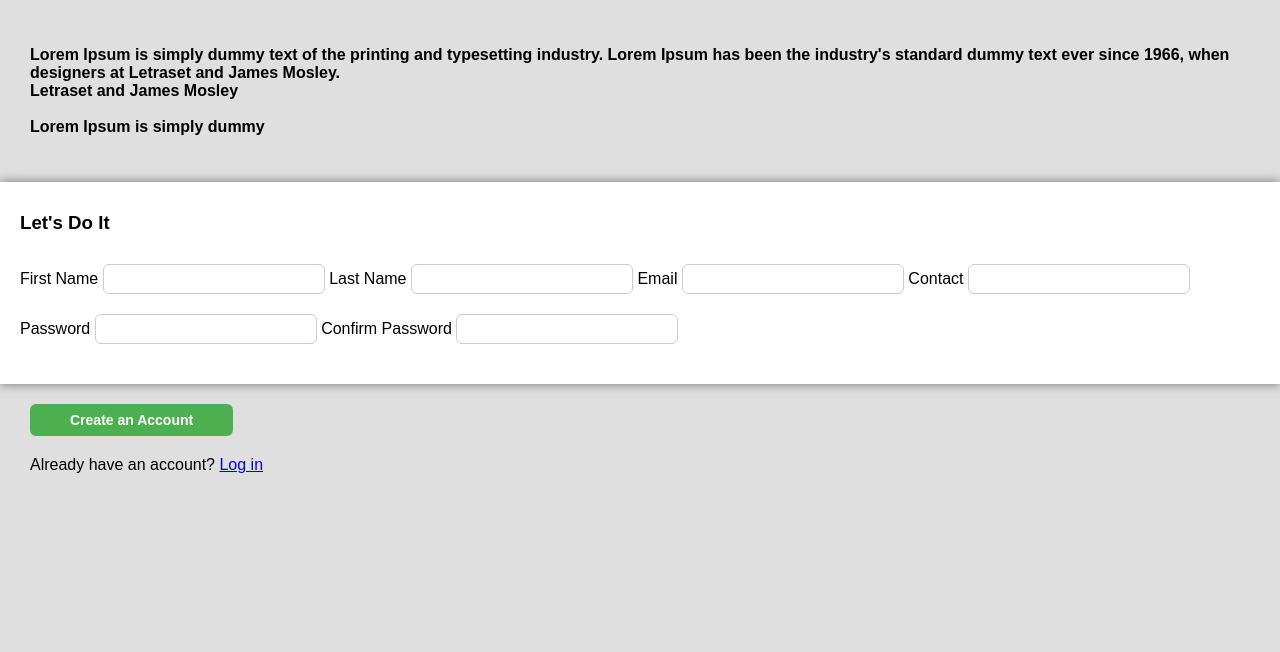
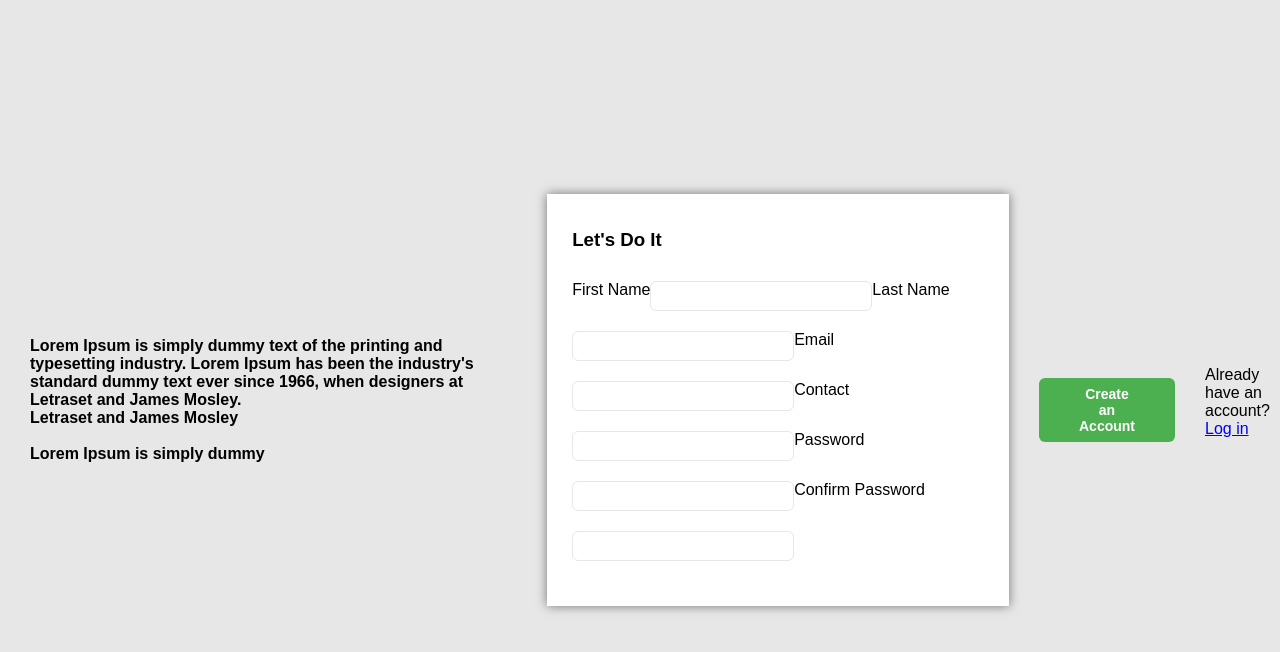
Before and after one commit to tamoreo/sign-up-form, a plain HTML site: page index.html in a window 1280 px wide. Drawn offline with Linux system fonts and the light colour scheme.

Commit message:
Edit index.html and styles.css

```diff
--- a/index.html
+++ b/index.html
@@ -11,7 +11,8 @@
 
     <div class="form-container">
       <form action="#" method="POST">
-      <h3>Let's Do It</h3>
+        <h3>Let's Do It</h3>
+        <div class="user-info">
       <label for="fname">First Name</label>
       <input type="text" id="fname" name="fname" required />
       <label for="lname">Last Name</label>
@@ -24,7 +25,7 @@
       <input type="password" id="password" name="password" required/>
       <label for="confirm-password">Confirm Password</label>
       <input type="password" id="confirm-password" name="confirm-password" required/>
-    </div>
+    </div></div>
     <button type="submit">Create an Account</button>
     </form>
     <p class="login-link">Already have an account? <a href="#">Log in</a></p>
--- a/styles.css
+++ b/styles.css
@@ -1,7 +1,10 @@
 body {
+  display: flex;
+  height: 100vh;
   margin: 0;
-  font-family: Arial, sans-serif;
-  background-color: rgb(223, 223, 223);
+  font-family: "Poppins", sans-serif;
+  background-color: #e7e7e7;
+  align-items: center;
 }
 h3 {
   margin-top: 10px;
@@ -16,7 +19,12 @@ h3 {
 .form-container {
   background-color: #fff;
   box-shadow: 0 0 10px rgba(0, 0, 0, 0.5);
-  padding: 20px;
+  padding: 25px;
+  width: 100%;
+}
+.form-container form .user-info {
+  display: flex;
+  flex-wrap: wrap;
 }
 input[type="text"],
 input[type="password"],
@@ -25,8 +33,13 @@ input[type="email"] {
   height: 8px;
   padding: 10px;
   margin-bottom: 20px;
-  border: 1px solid #ccc;
+  border: 1px solid #e5e7eb;
   border-radius: 6px;
+}
+input[type="text"]:user-invalid,
+input[type="password"]:user-invalid,
+input[type="email"]:user-invalid {
+  border: 1px solid #d60c0c;
 }
 .login-link {
   text-align: left;
```
